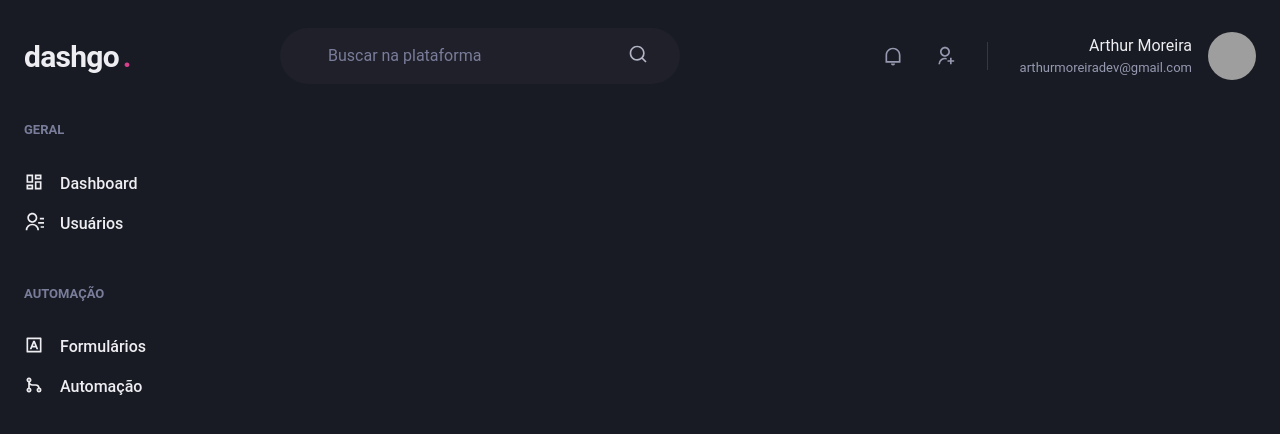
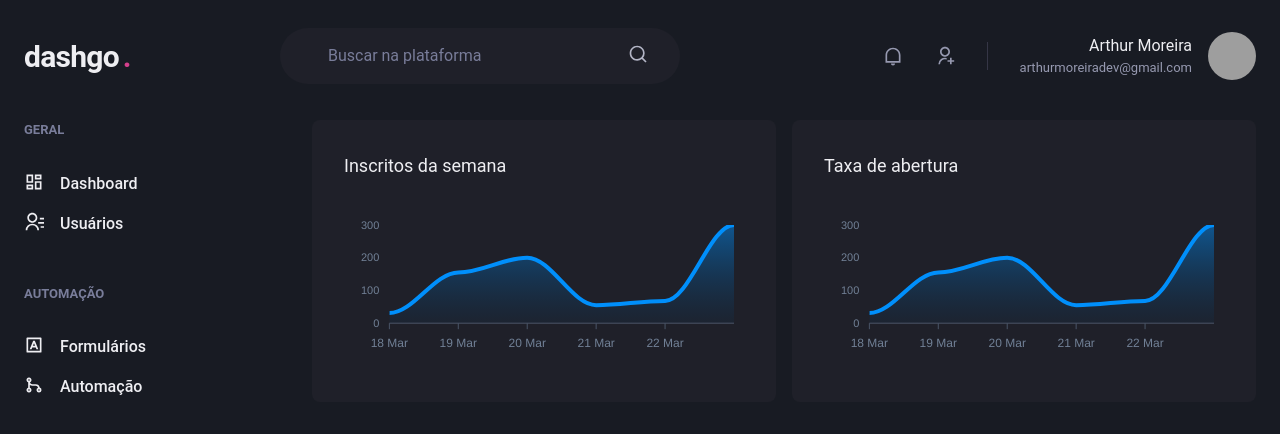
Before and after one commit to ArthurMCS/dashgo, a Next.js app: page /dashboard in a window 1280 px wide. Shown: the top 434 px of the page. Built offline with nearby package versions, Linux system fonts and the light colour scheme; grey boxes are pictures that could not be loaded.

Commit message:
create the dashboard page with the graphics

```diff
--- a/package.json
+++ b/package.json
@@ -13,9 +13,11 @@
     "@chakra-ui/react": "^2.3.6",
     "@emotion/react": "^11.10.4",
     "@emotion/styled": "^11.10.4",
+    "apexcharts": "^3.36.0",
     "framer-motion": "^4.1.17",
     "next": "12.3.1",
     "react": "18.2.0",
+    "react-apexcharts": "^1.4.0",
     "react-dom": "18.2.0",
     "react-icons": "^4.6.0"
   },
--- a/src/pages/dashboard.tsx
+++ b/src/pages/dashboard.tsx
@@ -1,7 +1,67 @@
-import { Flex } from '@chakra-ui/react'
+import { Box, Flex, SimpleGrid, Text, theme } from '@chakra-ui/react'
 import React from 'react'
 import Header from './components/Header'
 import Sidebar from './components/Sidebar'
+import dynamic from 'next/dynamic'
+import { ApexOptions } from 'apexcharts';
+
+const Chart = dynamic(() => import('react-apexcharts'), {
+  ssr: false,
+})
+
+const options: ApexOptions = {
+  chart: {
+    toolbar: {
+      show: false,
+    },
+    zoom: {
+      enabled: false,
+    },
+    foreColor: theme.colors.gray[500],
+  },
+  grid: {
+    show: false,
+  },
+  dataLabels: {
+    enabled: false,
+  },
+  tooltip: {
+    enabled: false,
+  },
+  xaxis: {
+    type: 'datetime',
+    axisBorder: {
+      color: theme.colors.gray[600],
+    },
+    axisTicks: {
+      color: theme.colors.gray[600],
+    },
+    categories: [
+      '2021-03-18T00:00:00.000Z',
+      '2021-03-19T00:00:00.000Z',
+      '2021-03-20T00:00:00.000Z',
+      '2021-03-21T00:00:00.000Z',
+      '2021-03-22T00:00:00.000Z',
+      '2021-03-23T00:00:00.000Z',
+    ],
+  },
+  fill: {
+    opacity: 0.3,
+    type: 'gradient',
+    gradient: {
+      shade: 'dark',
+      opacityFrom: 0.7,
+      opacityTo: 0.3,
+    }
+  },
+};
+
+const series = [
+  {
+    name: "series1",
+    data: [31, 155, 200, 55, 68, 300]
+  }
+];
 
 export default function Dashboard() {
   return (
@@ -10,6 +70,51 @@
 
         <Flex w="100%" my="6" maxWidth={1480} mx="auto" px="6">
             <Sidebar />
+
+            <SimpleGrid
+              flex="1"
+              gap="4"
+              minChildWidth="380px"
+            >
+              <Box
+                p="8"
+                bg="gray.800"
+                borderRadius={8}
+              >
+                <Text
+                  fontSize="lg"
+                  mb="4"
+                >
+                  Inscritos da semana
+                </Text>
+                <Chart
+                  type="area"
+                  height={160}
+                  options={options}
+                  series={series}
+                />
+              </Box>
+
+              <Box
+                p="8"
+                bg="gray.800"
+                borderRadius={8}
+              >
+                <Text
+                  fontSize="lg"
+                  mb="4"
+                >
+                  Taxa de abertura
+                </Text>
+                <Chart
+                  type="area"
+                  height={160}
+                  options={options}
+                  series={series}
+                />
+              </Box>
+
+            </SimpleGrid>
         </Flex>
     </Flex>
   )
```
Also changed, not shown: 1 other file (tests, documents, lock files or other folders).
